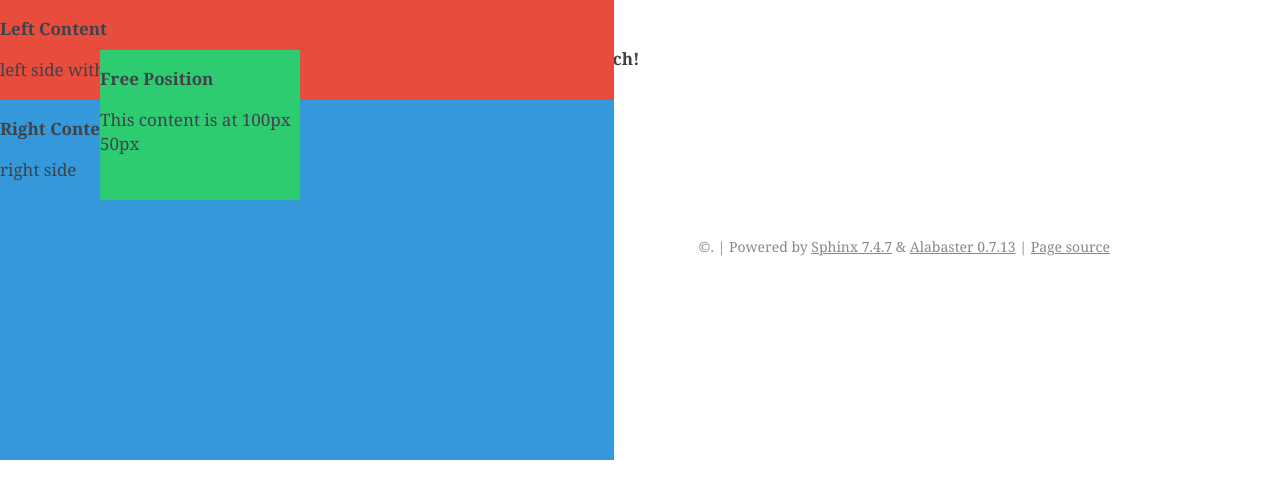
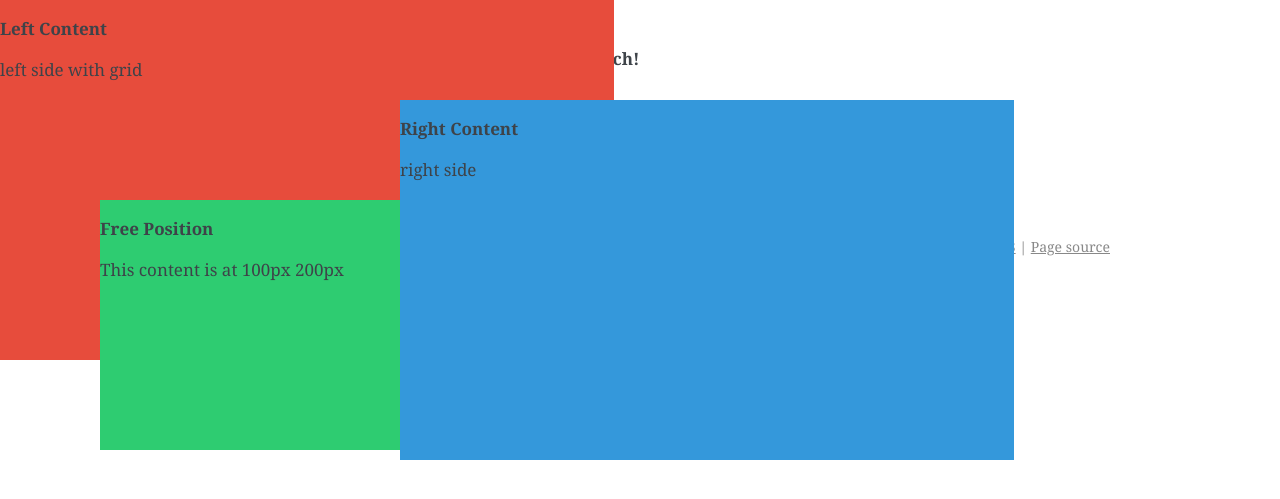
Before and after one commit to tkoyama010/sphinx-pitch, a Sphinx documentation site: the page built from docs/index.rst, in a window 1280 px wide. Shown: the top 499 px of the page. Built offline with Sphinx 7.4.7, drawn with Linux system fonts in a browser that asks for light colours.

Commit message:
Make Free Position box bigger and move Right Content more to the right

```diff
--- a/docs/index.rst
+++ b/docs/index.rst
@@ -8,14 +8,14 @@
 
    left side with grid
 
-   [drag=48% 40%, drop=0px 100px, bg=#3498db]
+   [drag=48% 40%, drop=400px 100px, bg=#3498db]
 
    ## Right Content
 
    right side
 
-   [drag=200px 150px, drop=100px 50px, bg=#2ecc71]
+   [drag=300px 250px, drop=100px 200px, bg=#2ecc71]
 
    ## Free Position
 
-   This content is at 100px 50px
+   This content is at 100px 200px
```
